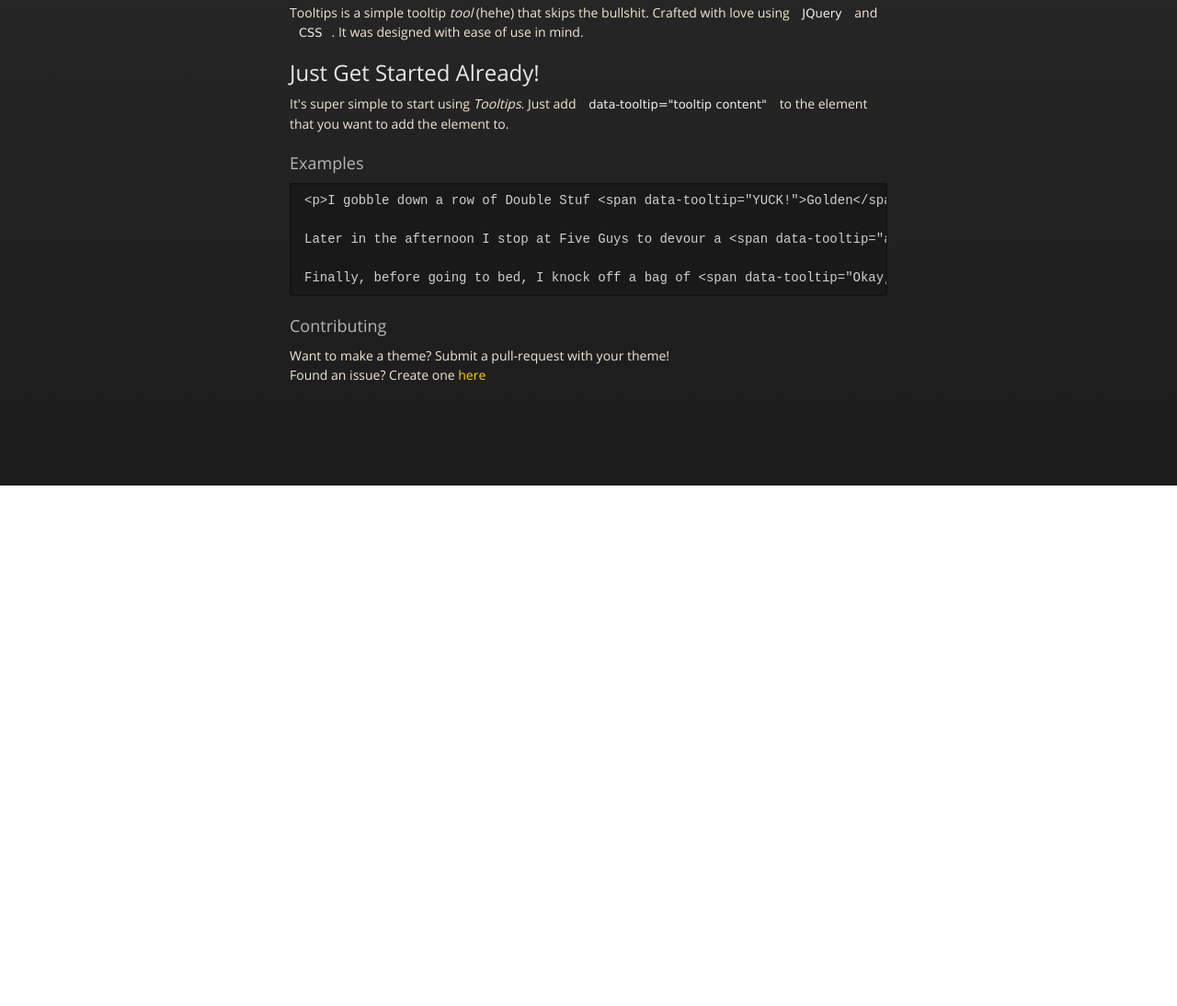
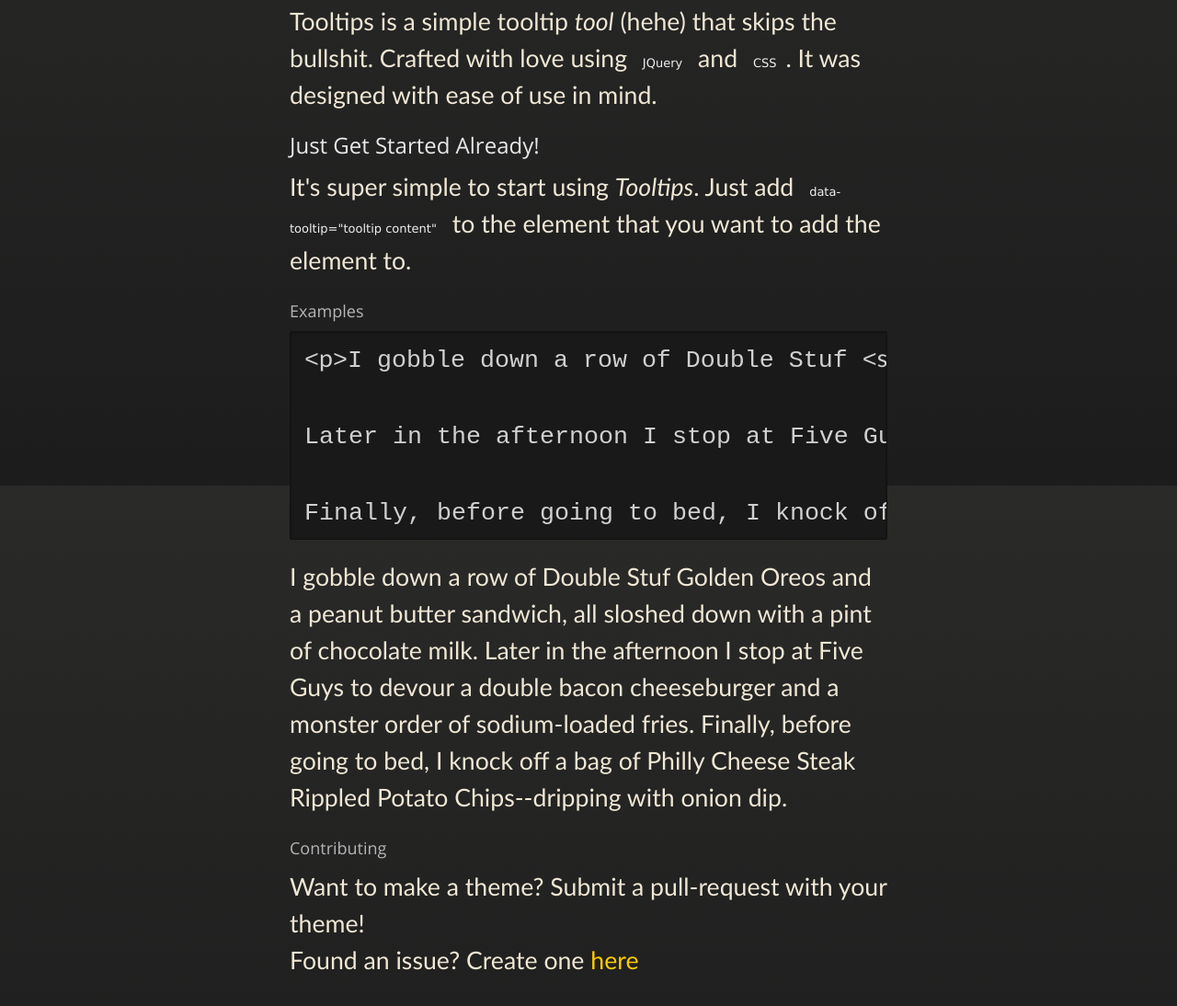
Before and after one commit to Un3qual/tooltip, a plain HTML site: page index.html in a window 1280 px wide. Shown: the part 272-1366 px from the top of the page at 92% size. Before the commit the page ends 800 px from the top, so only its background shows below. Drawn offline with nearby package versions, Linux system fonts and the light colour scheme.

Commit message:
Add active examples to site

```diff
--- a/index.html
+++ b/index.html
@@ -8,6 +8,14 @@
     <link rel="stylesheet" href="stylesheets/pygment_trac.css">
     <script src="https://ajax.googleapis.com/ajax/libs/jquery/1.7.1/jquery.min.js"></script>
     <script src="javascripts/respond.js"></script>
+    <script>
+    $(document).ready(function(){tooltipObj.init()});var tooltipObj={init:function(){this.events()},events:function(){var t=this;$("[data-tooltip]").on("mouseenter",function(e){var o=$(this),n=o.data("tooltip");t.mouseenterEvent(e,n,o)}),$("[data-tooltip]").on("mouseleave click",function(e){t.mouseleaveEvent(e)})},mouseenterEvent:function(t,e,o){if("undefined"!=typeof e){var n=$(".tooltipOuter").clone().addClass("temp"),i=$(".tooltipInner").clone(),a=o.offset();n.empty().append(i.html(e)).appendTo("body");var d=n.width()>o.width()?n.width():o.width(),l=n.width()<o.width()?n.width():o.width(),p=d-l,s=a.top-n.height()-8,u=a.left-p/2;n.css({top:s,left:u}).fadeIn("fast")}},mouseleaveEvent:function(){$(".tooltipOuter.temp").remove()}};
+
+    </script>
+      <style>
+      *{font-family:"Gill Sans",Impact,sans-serif;font-size:20pt}.tooltipOuter{position:absolute;z-index:5000;top:200px;left:200px;min-width:130px;max-width:300px;-webkit-border-radius:2px;border-radius:2px;display:none;padding-left:1%}.tooltipInner{background:#262626;padding:.75em;color:#AAA;text-align:center;font-size:15px;line-height:16px;-webkit-border-radius:2px;border-radius:2px}.tooltipInner::before{content:"  ";display:block;background-color:transparent;position:absolute;bottom:-6px;margin:0 0 0 -10px;left:50%;width:0;height:0;border-left:6px solid transparent;border-right:6px solid transparent;border-top:6px solid #262626}.padding{padding:3em;position:relative}.icon-help{cursor:pointer;font-size:100px;background:#000;color:#fff;padding:0 .25em;border-radius:40%}
+
+      </style>
     <!--[if lt IE 9]>
       <script src="//html5shiv.googlecode.com/svn/trunk/html5.js"></script>
     <![endif]-->
@@ -57,6 +65,11 @@ Later in the afternoon I stop at Five Guys to devour a &lt;<span class="pl-ent">
 
 Finally, before going to bed, I knock off a bag of &lt;<span class="pl-ent">span</span> <span class="pl-e">data-tooltip</span>=<span class="pl-s1"><span class="pl-pds">"</span>Okay, I want<span class="pl-pds">"</span></span>&gt;Philly Cheese Steak Rippled Potato Chips&lt;/<span class="pl-ent">span</span>&gt;--&lt;<span class="pl-ent">span</span> <span class="pl-e">data-tooltip</span>=<span class="pl-s1"><span class="pl-pds">"</span>I just had a thought-mouthgasm<span class="pl-pds">"</span></span>&gt;dripping with onion dip&lt;/<span class="pl-ent">span</span>&gt;.&lt;/<span class="pl-ent">p</span>&gt;</pre></div>
 
+<p>I gobble down a row of Double Stuf <span data-tooltip="YUCK!">Golden</span> Oreos and a peanut butter sandwich, all sloshed down with a pint of chocolate milk.
+
+Later in the afternoon I stop at Five Guys to devour a <span data-tooltip="a fuck ton of bacon">double bacon</span> cheeseburger and a monster order of sodium-loaded fries.
+
+Finally, before going to bed, I knock off a bag of <span data-tooltip="Okay, I want">Philly Cheese Steak Rippled Potato Chips</span>--<span data-tooltip="I just had a thought-mouthgasm">dripping with onion dip</span>.</p>
 <h3>
 <a id="contributing" class="anchor" href="#contributing" aria-hidden="true"><span class="octicon octicon-link"></span></a>Contributing</h3>
 
```
